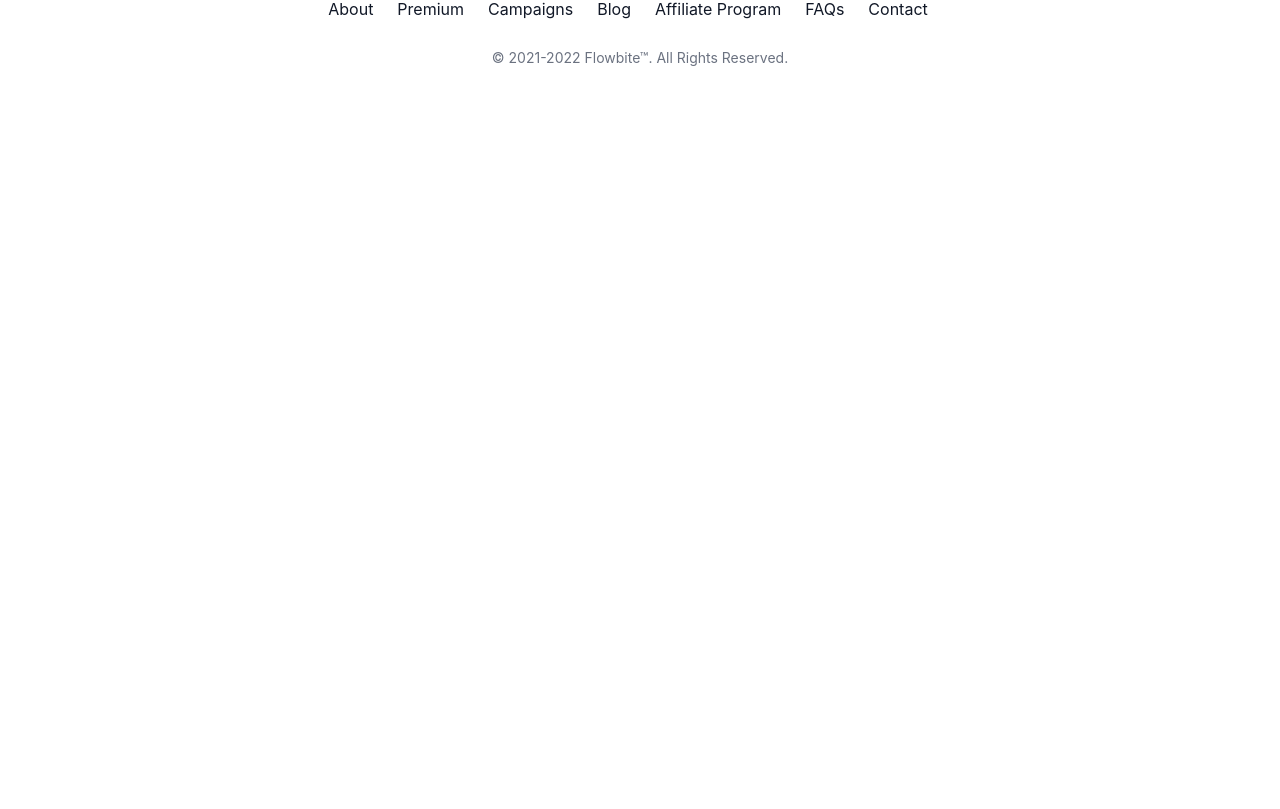
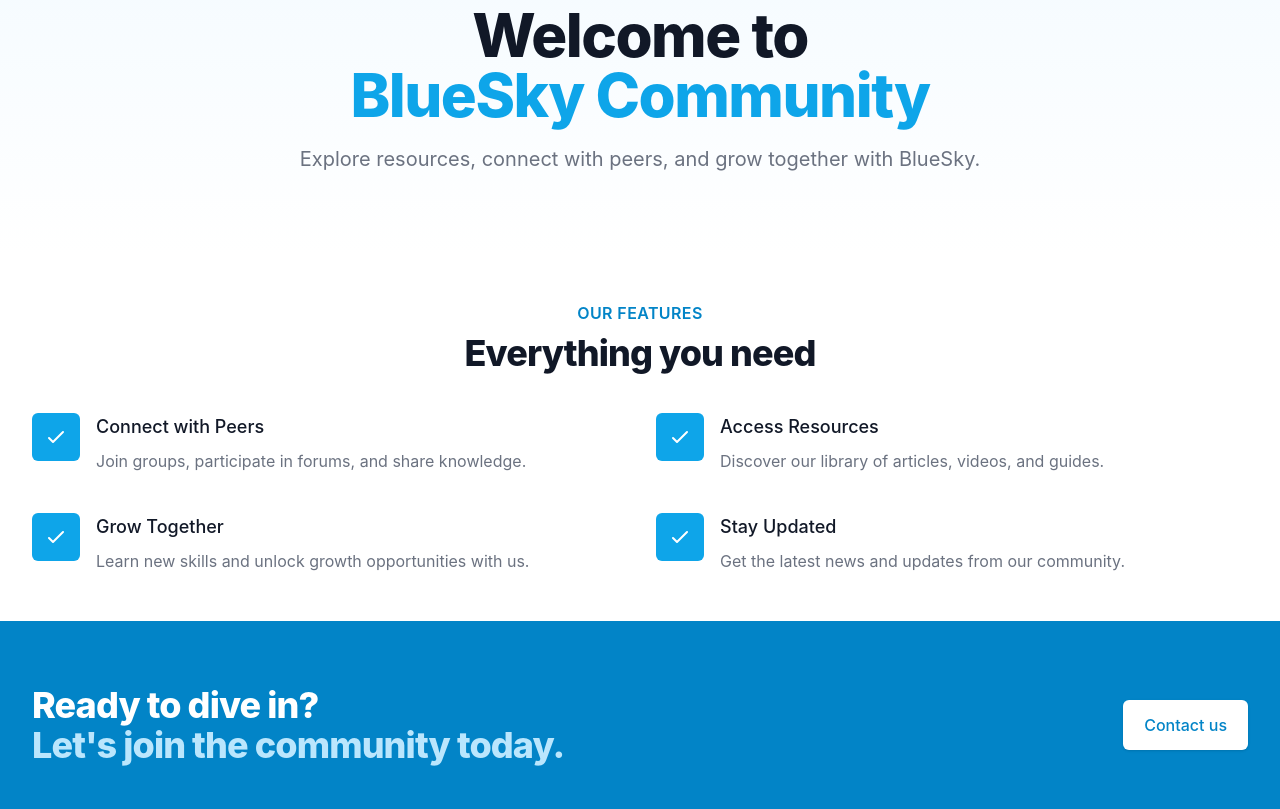
Before and after one commit to ignasiusadhitia/kelompok-1, a React (Vite) app: page / in a window 1280 px wide. Shown: the part 231-1040 px from the top of the page. Before the commit the page ends 800 px from the top, so only its background shows below. Built offline with nearby package versions, Linux system fonts and the light colour scheme.

Commit message:
feat: Add home page

```diff
--- a/src/pages/Home.jsx
+++ b/src/pages/Home.jsx
@@ -1,7 +1,116 @@
 import React from "react";
 
 const Home = () => {
-  return <div>Home</div>;
+
+  const features = [
+    {
+      id: 1,
+      title: "Connect with Peers",
+      description: "Join groups, participate in forums, and share knowledge.",
+    },
+    {
+      id: 2,
+      title: "Access Resources",
+      description: "Discover our library of articles, videos, and guides.",
+    },
+    {
+      id: 3,
+      title: "Grow Together",
+      description: "Learn new skills and unlock growth opportunities with us.",
+    },
+    {
+      id: 4,
+      title: "Stay Updated",
+      description: "Get the latest news and updates from our community.",
+    }
+  ]
+
+  return (
+    <>
+      {/* Hero Section */}
+      <div className="pt-24 bg-gradient-to-b from-sky-50 to-white">
+        <div className="max-w-7xl mx-auto px-4 sm:px-6 lg:px-8 py-20">
+          <div className="text-center">
+            <h1 className="text-4xl tracking-tight font-extrabold text-gray-900 sm:text-5xl md:text-6xl">
+              <span className="block">Welcome to</span>
+              <span className="block text-sky-500">BlueSky Community</span>
+            </h1>
+            <p className="mt-3 max-w-md mx-auto text-base text-gray-500 sm:text-lg md:mt-5 md:text-xl md:max-w-3xl">
+              Explore resources, connect with peers, and grow together with BlueSky.
+            </p>
+          </div>
+        </div>
+      </div>
+
+      {/* Feature Section */}
+      <div className="py-12 bg-white">
+        <div className="max-w-7xl mx-auto px-4 sm:px-6 lg:px-8">
+          <div className="text-center">
+            <h2 className="text-base text-sky-600 font-semibold tracking-wide uppercase">
+              Our Features
+            </h2>
+            <p className="mt-2 text-3xl leading-8 font-extrabold tracking-tight text-gray-900 sm:text-4xl">
+              Everything you need
+            </p>
+          </div>
+
+          <div className="mt-10">
+            <div className="space-y-10 md:space-y-0 md:grid md:grid-cols-2 md:gap-x-8 md:gap-y-10">
+              {features.map((item) => (
+                <div key={item.id} className="relative">
+                  <div className="absolute flex items-center justify-center h-12 w-12 rounded-md bg-sky-500 text-white">
+                    <svg
+                      className="h-6 w-6"
+                      fill="none"
+                      viewBox="0 0 24 24"
+                      stroke="currentColor"
+                    >
+                      <path
+                        strokeLinecap="round"
+                        strokeLinejoin="round"
+                        strokeWidth={2}
+                        d="M5 13l4 4L19 7"
+                      />
+                    </svg>
+                  </div>
+                  <div className="ml-16">
+                    <h3 className="text-lg font-medium text-gray-900">
+                      {item.title}
+                    </h3>
+                    <p className="mt-2 text-base text-gray-500">
+                      {item.description}
+                    </p>
+                  </div>
+                </div>
+              ))}
+            </div>
+          </div>
+        </div>
+      </div>
+
+      {/* CTA Section */}
+      <div className="bg-sky-600">
+        <div className="max-w-7xl mx-auto py-12 px-4 sm:px-6 lg:py-16 lg:px-8 lg:flex lg:items-center lg:justify-between">
+          <h2 className="text-3xl font-extrabold tracking-tight text-white sm:text-4xl text-center lg:text-left">
+            <span className="block">Ready to dive in?</span>
+            <span className="block text-sky-200">
+              Let's join the community today.
+            </span>
+          </h2>
+          <div className="mt-8 flex lg:mt-0 lg:flex-shrink-0 flex justify-center lg:justify-end">
+            <div className="inline-flex rounded-md shadow">
+              <a
+                href="#"
+                className="inline-flex items-center justify-center px-5 py-3 border border-transparent text-base font-medium rounded-md text-sky-600 bg-white hover:bg-sky-50"
+              >
+                Contact us
+              </a>
+            </div>
+          </div>
+        </div>
+      </div>
+    </>
+  );
 };
 
 export default Home;
```
